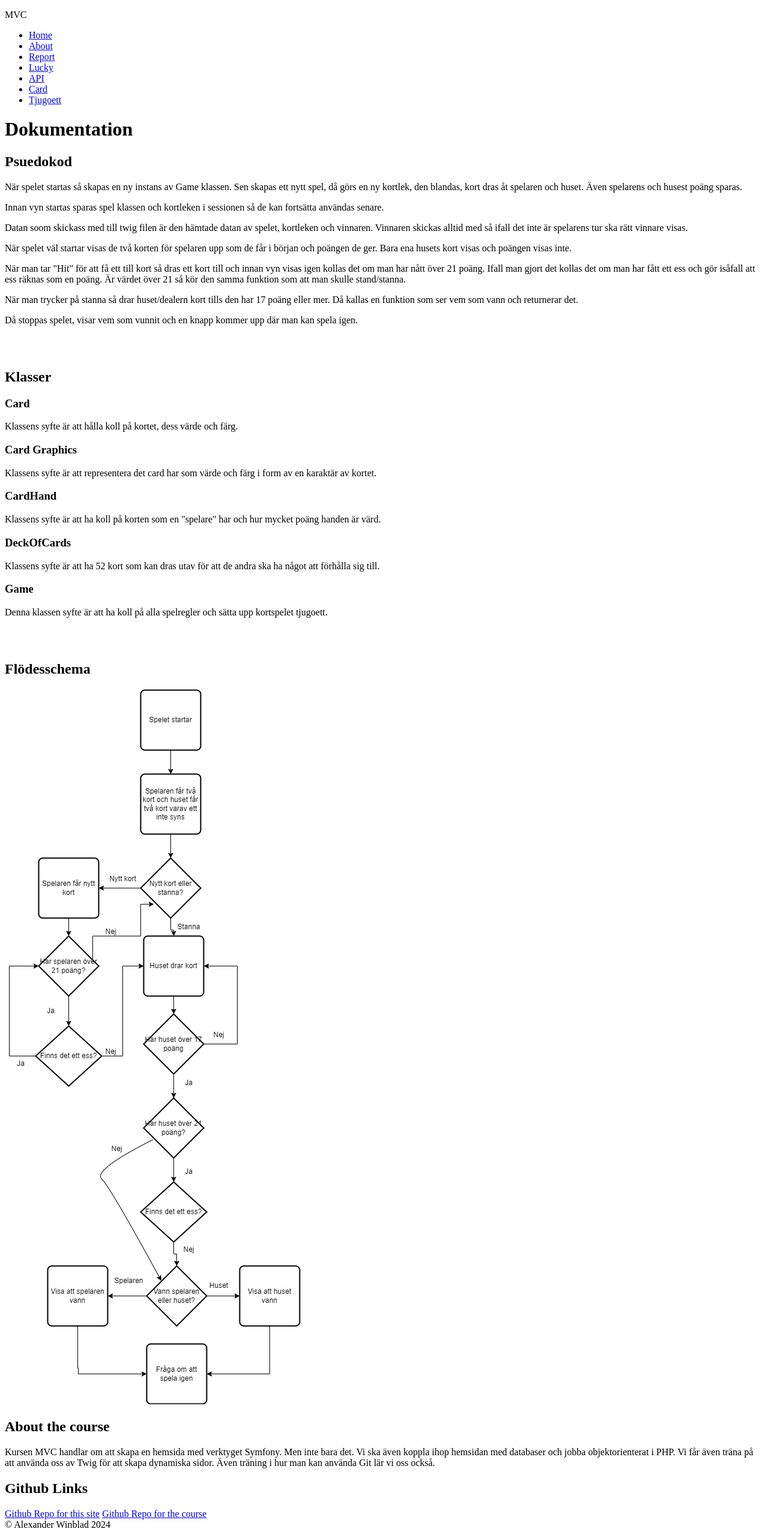
After one commit to alwwen/mvc, a Symfony app: template templates/tjugoett/doc.html.twig in a window 1280 px wide. The commit adds this page. Shown: the whole page at 60% size. Run offline with Twig, Linux system fonts and the light colour scheme; the template is opened without the code that fills it, so the values that code supplies are empty; some libraries are stand-ins or nearby versions.

Commit message:
Fix last thing exacpt compser lint and redovisningstext

```diff
--- /dev/null
+++ b/templates/tjugoett/doc.html.twig
@@ -0,0 +1,32 @@
+{% extends "base.html.twig" %}
+
+{% block title %}Dokumentation{% endblock %}
+
+{% block body %}
+    <h1>Dokumentation</h1>
+    <h2>Psuedokod</h2>
+    <p>När spelet startas så skapas en ny instans av Game klassen. Sen skapas ett nytt spel, då görs en ny kortlek, den blandas, kort dras åt spelaren och huset. Även spelarens och husest poäng sparas.</p>
+    <p>Innan vyn startas sparas spel klassen och kortleken i sessionen så de kan fortsätta användas senare.</p>
+    <p>Datan soom skickass med till twig filen är den hämtade datan av spelet, kortleken och vinnaren. Vinnaren skickas alltid med så ifall det inte är spelarens tur ska rätt vinnare visas.</p>
+    <p>När spelet väl startar visas de två korten för spelaren upp som de får i början och poängen de ger. Bara ena husets kort visas och poängen visas inte.</p>
+    <p>När man tar "Hit" för att få ett till kort så dras ett kort till och innan vyn visas igen kollas det om man har nått över 21 poäng. Ifall man gjort det kollas det om man har fått ett ess och gör isåfall att ess räknas som en poäng.
+        Är värdet över 21 så kör den samma funktion som att man skulle stand/stanna.
+    </p>
+    <p>När man trycker på stanna så drar huset/dealern kort tills den har 17 poäng eller mer. Då kallas en funktion som ser vem som vann och returnerar det.</p>
+    <p>Då stoppas spelet, visar vem som vunnit och en knapp kommer upp där man kan spela igen.</p>
+    <br><br>
+    <h2>Klasser</h2>
+    <h3>Card</h3>
+    <p>Klassens syfte är att hålla koll på kortet, dess värde och färg.</p>
+    <h3>Card Graphics</h3>
+    <p>Klassens syfte är att representera det card har som värde och färg i form av en karaktär av kortet.</p>
+    <h3>CardHand</h3>
+    <p>Klassens syfte är att ha koll på korten som en "spelare" har och hur mycket poäng handen är värd.</p>
+    <h3>DeckOfCards</h3>
+    <p>Klassens syfte är att ha 52 kort som kan dras utav för att de andra ska ha något att förhålla sig till.</p>
+    <h3>Game</h3>
+    <p>Denna klassen syfte är att ha koll på alla spelregler och sätta upp kortspelet tjugoett.</p>
+    <br><br>
+    <h2>Flödesschema</h2>
+    <img class="profile_picture" src="{{ asset('build/images/flowchart.png') }}" alt="flowchart">
+{% endblock %}
--- a/templates/tjugoett/home.html.twig
+++ b/templates/tjugoett/home.html.twig
@@ -8,6 +8,9 @@
     <p>Detta spelet spelas i rundor. Ditt mål är att få värdet 21. Ess är antingen 14 eller 1.
         Huset vinner om ni har samma poäng eller om du skulle få högre värde på korten än 21.</p>
     <form method="post" action="{{ path('gameInit')}}">
-        <input type="submit" name="do_it" value="Start Game!">
+        <input type="submit" name="do_it" value="Starta spelet!">
+    </form>
+    <form method="post" action="{{ path('gameDoc')}}">
+        <input type="submit" name="do_it" value="Dokumentation">
     </form>
 {% endblock %}
```
Also changed, not shown: assets/images/flowchart.png (added).
